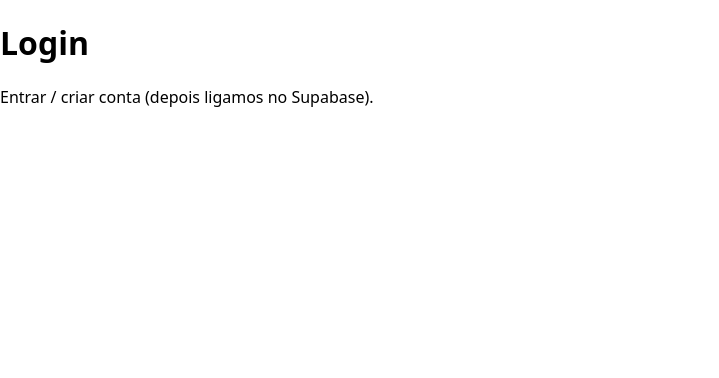
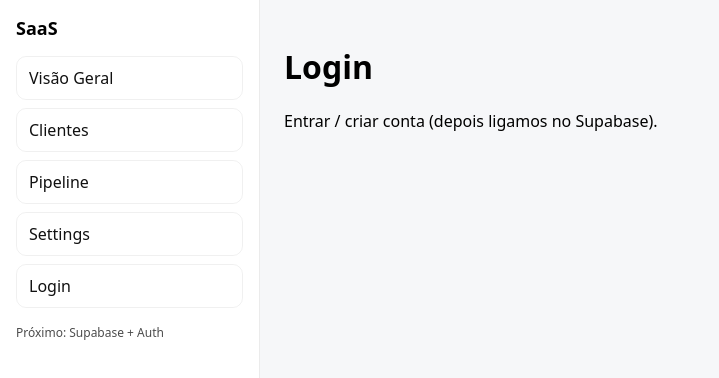
Before and after one commit to 8x5kk5dh7g-cell/S-A-A-S-D-A-S-H-B-O-A-R-D-, a Next.js app: page /login in a window 1280 px wide. Shown: the top 378 px of the page, without its empty margins (0-719 px from the left). Built offline with nearby package versions, Linux system fonts and the light colour scheme.

Commit message:
Update layout.tsx

```diff
--- a/app/layout.tsx
+++ b/app/layout.tsx
@@ -1,9 +1,62 @@
-export const metadata = { title: "SaaS Dashboard" };
+import type { Metadata } from "next";
+import Link from "next/link";
+
+export const metadata: Metadata = {
+  title: "SaaS Dashboard",
+};
+
+const nav = [
+  { href: "/", label: "Visão Geral" },
+  { href: "/clientes", label: "Clientes" },
+  { href: "/pipeline", label: "Pipeline" },
+  { href: "/settings", label: "Settings" },
+  { href: "/login", label: "Login" },
+];
 
 export default function RootLayout({ children }: { children: React.ReactNode }) {
   return (
-    <html lang="pt-br">
-      <body style={{ margin: 0, fontFamily: "system-ui, Arial" }}>{children}</body>
+    <html lang="pt-BR">
+      <body style={{ margin: 0, fontFamily: "system-ui, -apple-system, Segoe UI, Roboto, Arial" }}>
+        <div style={{ display: "grid", gridTemplateColumns: "260px 1fr", minHeight: "100vh" }}>
+          {/* Sidebar */}
+          <aside
+            style={{
+              borderRight: "1px solid rgba(0,0,0,0.08)",
+              padding: 16,
+              background: "#fff",
+            }}
+          >
+            <div style={{ fontWeight: 900, fontSize: 18, marginBottom: 16 }}>SaaS</div>
+
+            <nav style={{ display: "grid", gap: 8 }}>
+              {nav.map((item) => (
+                <Link
+                  key={item.href}
+                  href={item.href}
+                  style={{
+                    textDecoration: "none",
+                    color: "#111",
+                    padding: "10px 12px",
+                    borderRadius: 10,
+                    border: "1px solid rgba(0,0,0,0.06)",
+                  }}
+                >
+                  {item.label}
+                </Link>
+              ))}
+            </nav>
+
+            <div style={{ marginTop: 16, fontSize: 12, opacity: 0.7 }}>
+              Próximo: Supabase + Auth
+            </div>
+          </aside>
+
+          {/* Content */}
+          <main style={{ padding: 24, background: "#f6f7f9" }}>
+            {children}
+          </main>
+        </div>
+      </body>
     </html>
   );
 }
```
